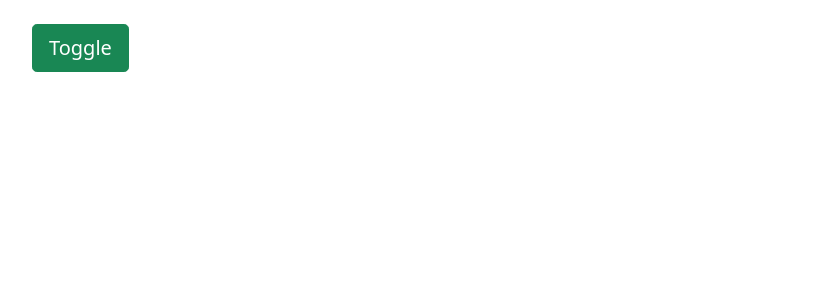
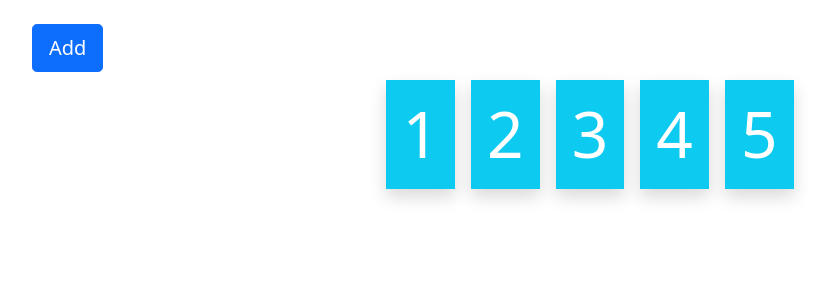
Before and after one commit to jkprogramador/vue-udemy-transitions-and-animations, a Vue app in the folder src/: page / in a window 1280 px wide. Shown: the top 300 px of the page, without its empty margins (50-879 px from the left). Built offline with nearby package versions, Linux system fonts and the light colour scheme.

Commit message:
Animating a List

```diff
--- a/src/src/App.vue
+++ b/src/src/App.vue
@@ -1,13 +1,13 @@
 <template>
     <div class="row my-4">
         <div class="col">
-            <button
+            <!-- <button
                 @click="flag = !flag"
                 class="btn btn-success btn-lg"
                 type="button"
             >
                 Toggle
-            </button>
+            </button> -->
 
             <!-- <transition name="fade" mode="out-in">
                 <h2 v-if="flag" key="main" class="display-2 my-3">
@@ -22,7 +22,7 @@
                 <h2 v-if="flag" class="display-2">Hello</h2>
             </transition> -->
 
-            <transition
+            <!-- <transition
                 @before-enter="beforeEnter"
                 @enter="enter"
                 @after-enter="afterEnter"
@@ -33,7 +33,22 @@
                 name="fade"
             >
                 <h2 class="display-2 my-3" v-if="flag">Hey</h2>
-            </transition>
+            </transition> -->
+
+            <button class="btn btn-primary btn-lg" @click="addItem">Add</button>
+
+            <ul class="list-unstyled d-flex justify-content-center">
+                <transition-group name="fade">
+                    <li
+                        class="display-3 p-3 m-2 bg-info text-white shadow"
+                        v-for="(number, index) in numbers"
+                        :key="number"
+                        @click="removeItem(index)"
+                    >
+                        {{ number }}
+                    </li>
+                </transition-group>
+            </ul>
         </div>
     </div>
 </template>
@@ -44,9 +59,18 @@ export default {
     data() {
         return {
             flag: false,
+            numbers: [1, 2, 3, 4, 5],
         };
     },
     methods: {
+        addItem() {
+            const num = Math.floor(Math.random() * 100 + 1);
+            const index = Math.floor(Math.random() * this.numbers.length);
+            this.numbers.splice(index, 0, num);
+        },
+        removeItem(index) {
+            this.numbers.splice(index, 1);
+        },
         beforeEnter(el) {
             console.log("before-enter event fired", el);
         },
@@ -104,6 +128,12 @@ h2 {
     transition: all 1s linear;
     opacity: 0;
 }
+.fade-leave-active {
+    position: absolute;
+}
+.fade-move {
+    transition: all 1s linear;
+}
 .zoom-enter-from {
     opacity: 0;
 }
```
